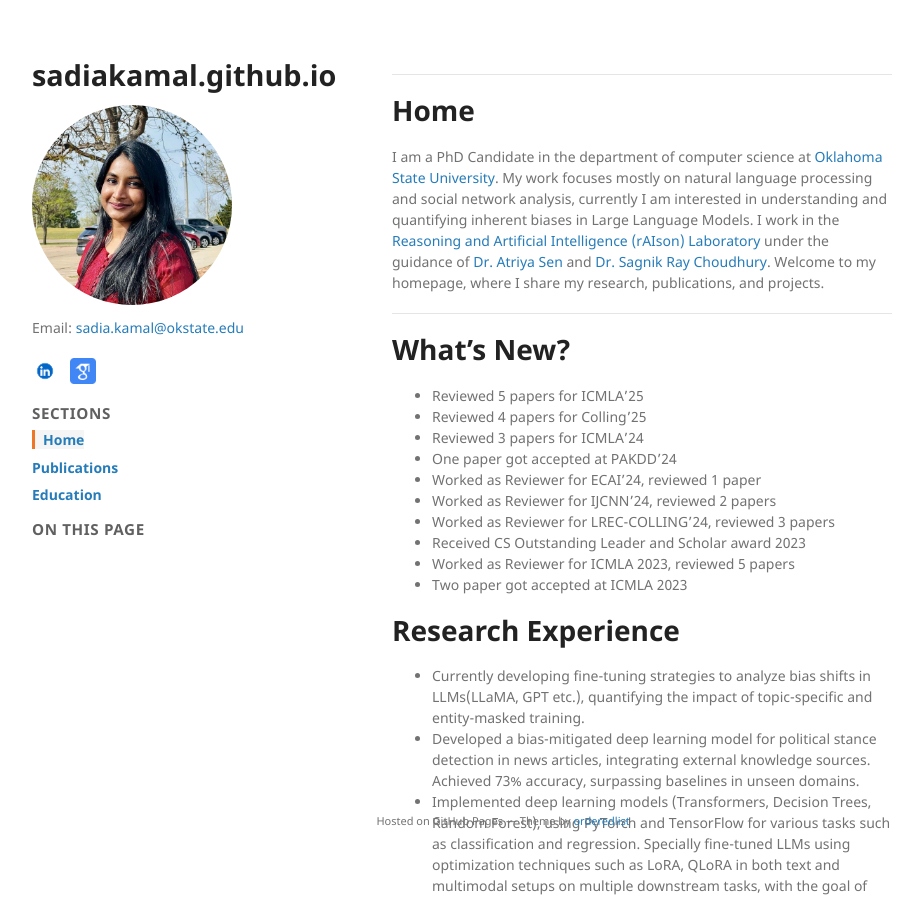
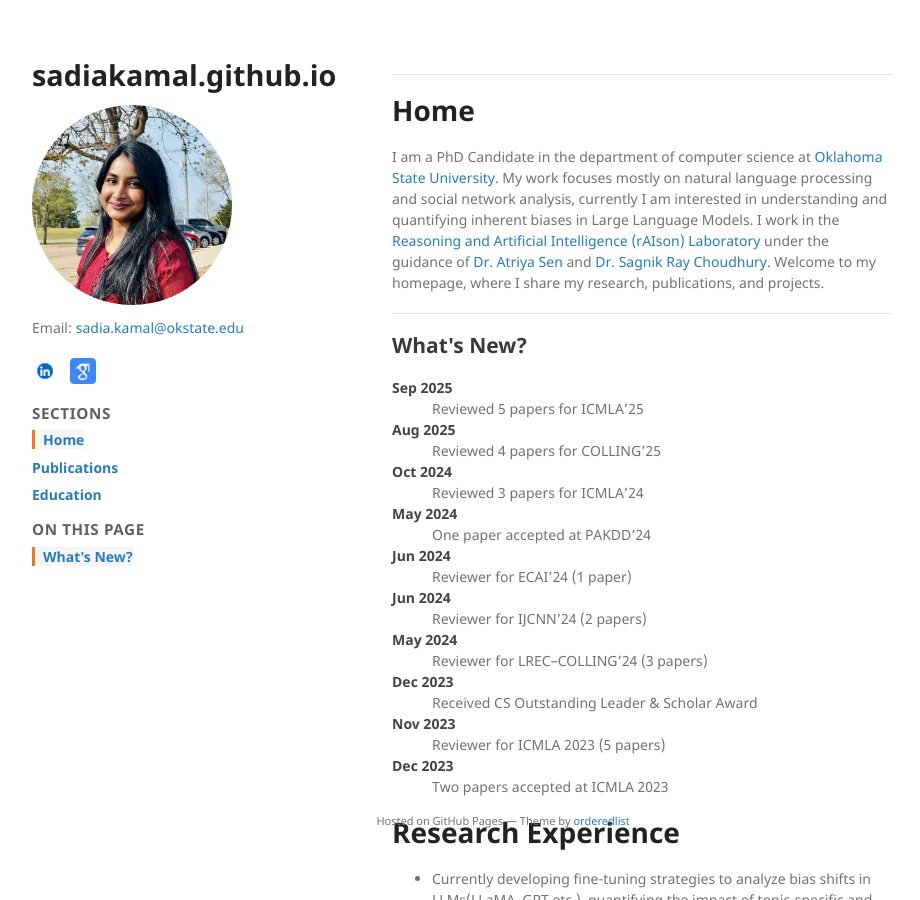
Before and after one commit to sadiakamal/sadiakamal.github.io, a Jekyll site: the page built from index.md, in a window 1280 px wide and 900 px high. Shown: the whole window, without its empty margins (178-1098 px from the left). Built offline with Jekyll 4.4.1, drawn with Linux system fonts in a browser that asks for light colours; the repository's description, which GitHub fills in, is left out.

Commit message:
Update index.md

```diff
--- a/index.md
+++ b/index.md
@@ -12,17 +12,19 @@ I am a PhD Candidate in the department of computer science at [Oklahoma State Un
 
 ---
 
-# What's New?
-* Reviewed 5 papers for ICMLA'25
-* Reviewed 4 papers for Colling'25
-* Reviewed 3 papers for ICMLA'24
-* One paper got accepted at PAKDD'24
-* Worked as Reviewer for ECAI'24, reviewed 1 paper
-* Worked as Reviewer for IJCNN'24, reviewed 2 papers
-* Worked as Reviewer for LREC-COLLING'24, reviewed 3 papers
-* Received CS Outstanding Leader and Scholar award 2023
-* Worked as Reviewer for ICMLA 2023, reviewed 5 papers
-* Two paper got accepted at ICMLA 2023
+<h2>What's New?</h2>
+<dl class="achievements">
+  <dt>Sep 2025</dt><dd>Reviewed 5 papers for ICMLA’25</dd>
+  <dt>Aug 2025</dt><dd>Reviewed 4 papers for COLLING’25</dd>
+  <dt>Oct 2024</dt><dd>Reviewed 3 papers for ICMLA’24</dd>
+  <dt>May 2024</dt><dd>One paper accepted at PAKDD’24</dd>
+  <dt>Jun 2024</dt><dd>Reviewer for ECAI’24 (1 paper)</dd>
+  <dt>Jun 2024</dt><dd>Reviewer for IJCNN’24 (2 papers)</dd>
+  <dt>May 2024</dt><dd>Reviewer for LREC–COLLING’24 (3 papers)</dd>
+  <dt>Dec 2023</dt><dd>Received CS Outstanding Leader & Scholar Award</dd>
+  <dt>Nov 2023</dt><dd>Reviewer for ICMLA 2023 (5 papers)</dd>
+  <dt>Dec 2023</dt><dd>Two papers accepted at ICMLA 2023</dd>
+</dl>
 
 # Research Experience
 * Currently developing fine-tuning strategies to analyze bias shifts in LLMs(LLaMA, GPT etc.), quantifying the impact of topic-specific and entity-masked training.
```
